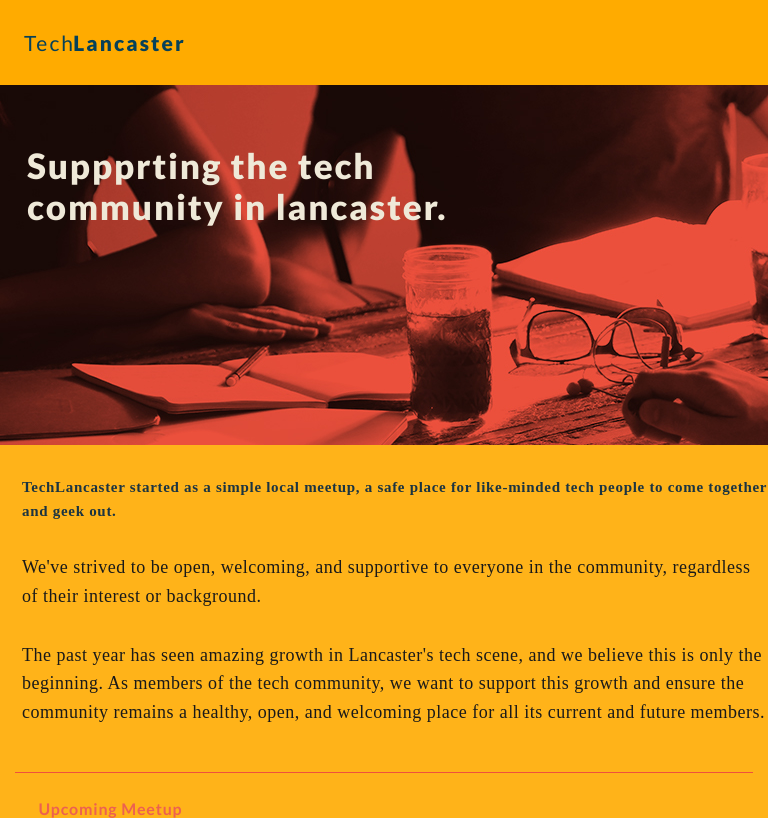
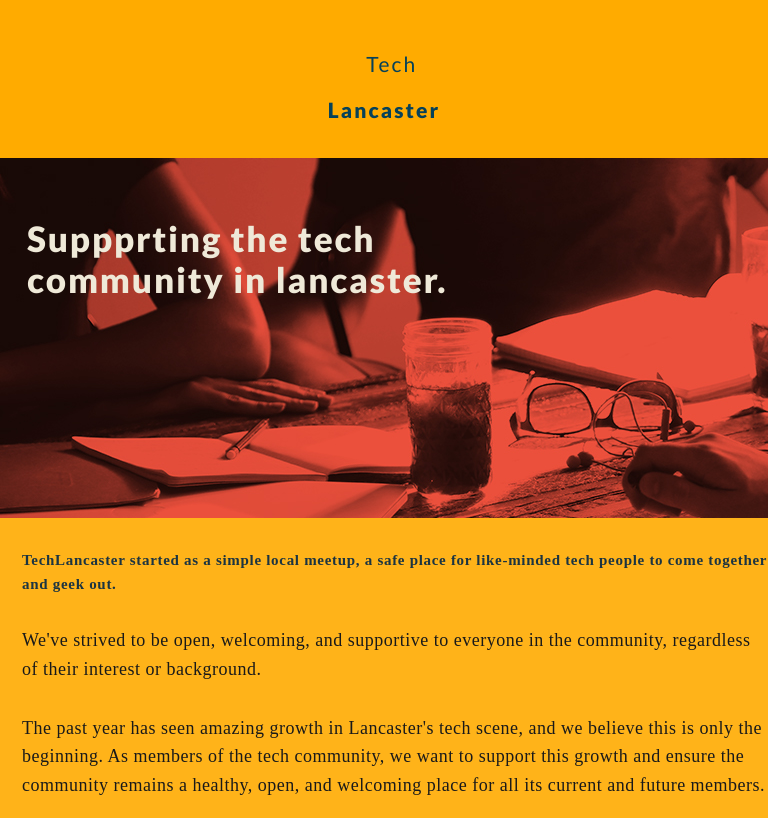
Before and after one commit to daviirose/perezsilva-techcommunity, a plain HTML site: page index.html in a window 768 px wide. Shown: the top 818 px of the page. Drawn offline with Linux system fonts and the light colour scheme; a web font is replaced by a local one.

Commit message:
Added MediaQ for header

```diff
--- a/style/_header.scss
+++ b/style/_header.scss
@@ -5,21 +5,22 @@ header {
   height: auto;
   background-color:$primary-color;
   a {
-    word-spacing: -32px;
+    word-spacing: -6px;
     text-decoration: none;
-    width: 100%;
+    width: 98%;
     height: 15px;
     font-family:$font-stack;
     font-size: 21px;
     line-height: 1.29;
     letter-spacing: 2.1px;
     color: $text-color;
-    margin: 21px 0px 0px 24px;
+    margin: 21px 0px 0px 0px;
   }
 }
     .tech {
       font-weight:$tech-weight;
-      width: 100%;
+      width: 98%;
+      margin-left: 2%;
     }
       .lancaster {
         font-weight:$lancaster-weight;
--- /dev/null
+++ b/style/_mediaq.scss
@@ -0,0 +1,15 @@
+@media screen and (max-width: 775px) and (min-width:480px){
+  header {
+    height: 100px;
+  }
+  a {
+  display: flex;
+  justify-content: center;
+  }
+  .tech {
+    display: inline-flex;
+  }
+  .lancaster {
+    display: inline-flex;
+  }
+}
--- a/style/style.scss
+++ b/style/style.scss
@@ -2,3 +2,4 @@
 @import "reset";
 @import "header";
 @import "body";
+@import "mediaq";
```
Also changed, not shown: style/style.css, 1 other file.
